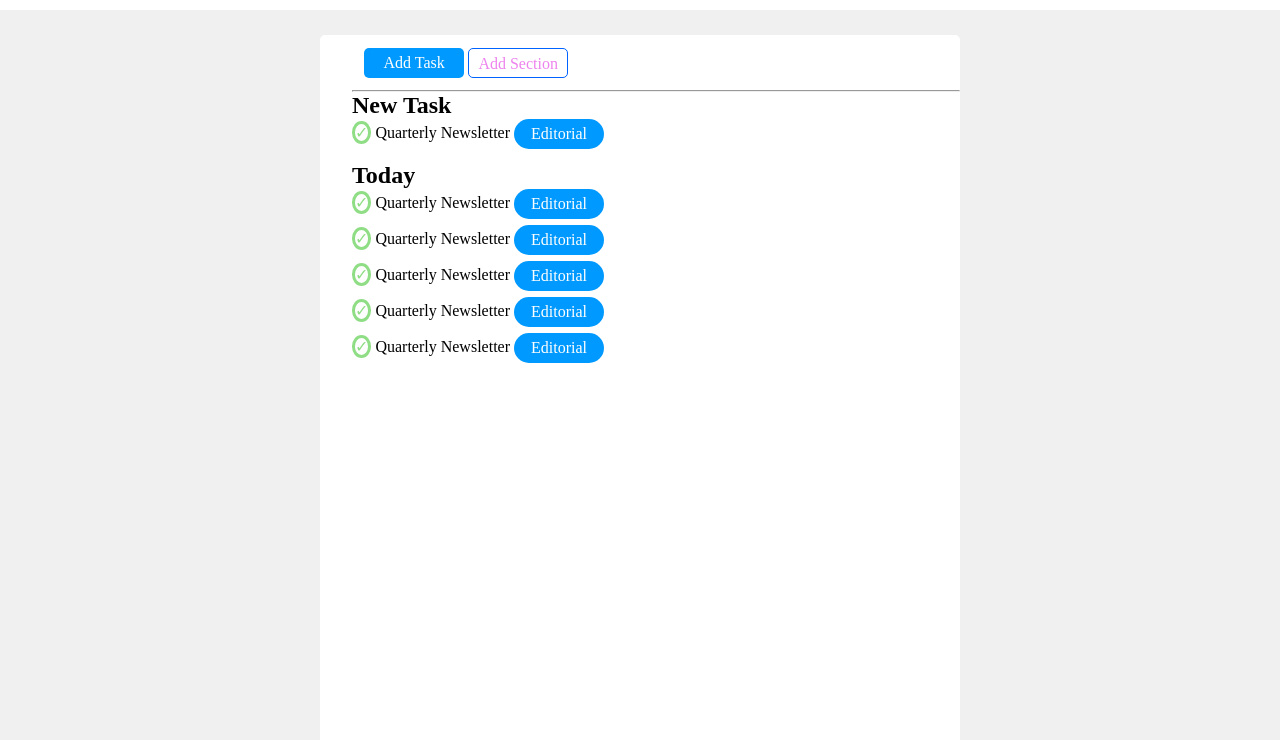
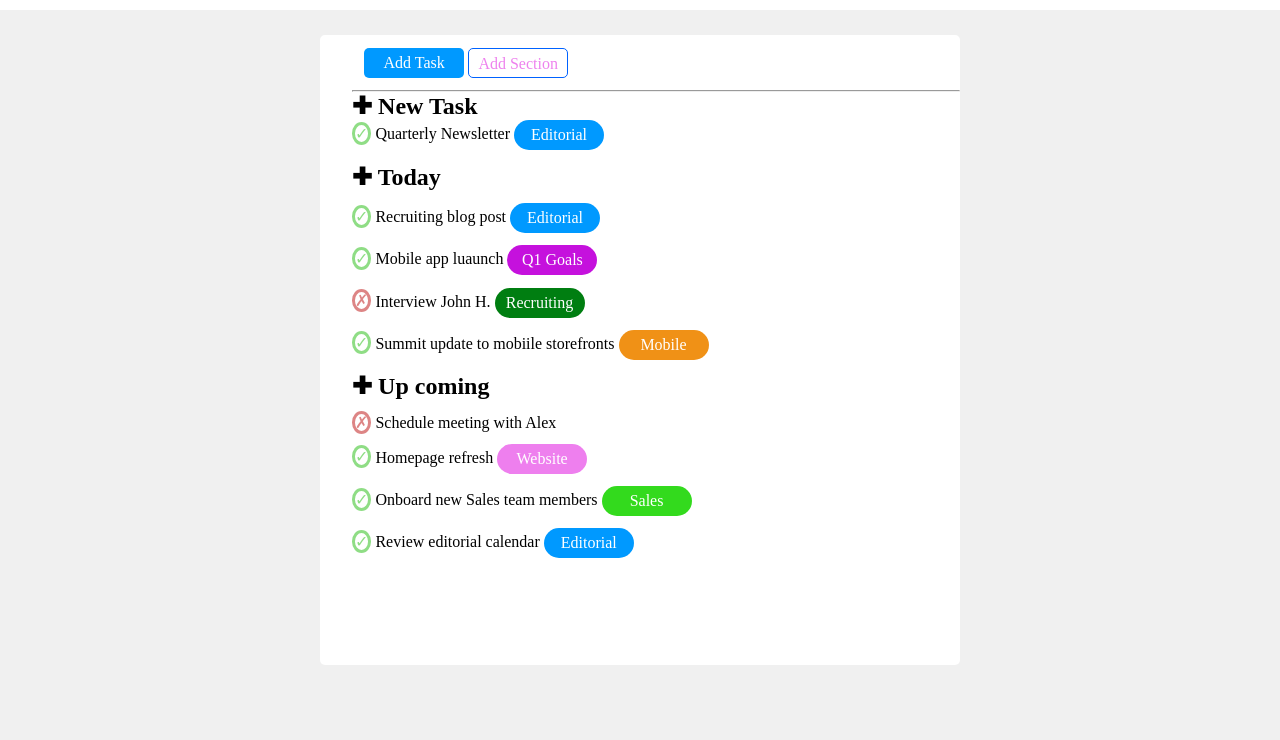
Before and after one commit to sonni46/html-css-toboolist, a plain HTML site: page index.html in a window 1280 px wide. Shown: the part 60-800 px from the top of the page. Drawn offline with Linux system fonts and the light colour scheme.

Commit message:
fine esercizio

```diff
--- a/css/stile.css
+++ b/css/stile.css
@@ -1,85 +1,161 @@
-*{
+* {
   box-sizing: border-box;
   margin: 0%;
   padding: 0%;
 }
-header{
+header {
   margin-top: 5px;
 }
-.logo{
+.logo {
   vertical-align: middle;
   margin-left: 1%;
   margin-bottom: 1%;
 }
-.titolo{
+.titolo {
   font-size: 250%;
   color: rgba(0, 0, 16, 32);
   font-weight: 400;
 }
-.sfondo{
+.sfondo {
   background-color: rgb(240, 240, 240);
   height: 1800px;
 }
-.foglio{
-    background-color:rgb(255, 255, 255);
+/* foglio */
+.foglio {
+  background-color: rgb(255, 255, 255);
   display: inline-table;
   margin-left: 25%;
   margin-top: 2%;
   border-radius: 5px;
-    height: 50%;
+  height: 35%;
   width: 50%;
+}
+.info-foglio {
+  margin-left: 5%;
+  margin-top: 2%;
+}
+.opzioni {
+  margin-bottom: 1%;
+  margin-top: 2%;
+}
+/* foglio */
 
+/* consenso  */
+.positivo {
+  border: solid rgb(143, 221, 133);
+  border-radius: 50%;
+  color: rgb(143, 221, 133);
 }
-.bottoni-blu{
+.negativo {
+  border: solid rgb(221, 133, 133);
+  border-radius: 50%;
+  color: rgb(221, 133, 133);
+}
+/* consenso */
+
+/* bottoni  */
+.bottoni-viola-Task {
+  background-color: rgb(197, 17, 221);
+  color: white;
+  border-radius: 50px;
+  width: 90px;
+  height: 30px;
+  display: inline-block;
+  vertical-align: middle;
+  line-height: 30px;
+  text-align: center;
+  margin-left: 2%;
+  margin: 0%;
+}
+.bottoni-verde-Task {
+  background-color: rgb(0, 126, 17);
+  color: white;
+  border-radius: 50px;
+  width: 90px;
+  height: 30px;
+  display: inline-block;
+  vertical-align: middle;
+  line-height: 30px;
+  text-align: center;
+  margin-left: 2%;
+  margin: 0%;
+}
+.bottoni-arancione-Task {
+  background-color: rgb(240, 145, 22);
+  color: white;
+  border-radius: 50px;
+  width: 90px;
+  height: 30px;
+  display: inline-block;
+  vertical-align: middle;
+  line-height: 30px;
+  text-align: center;
+  margin-left: 2%;
+  margin: 0%;
+}
+.bottoni-rosa-Task {
+  background-color: rgb(238, 127, 238);
+  color: white;
+  border-radius: 50px;
+  width: 90px;
+  height: 30px;
+  display: inline-block;
+  vertical-align: middle;
+  line-height: 30px;
+  text-align: center;
+  margin-left: 2%;
+  margin: 0%;
+}
+.bottoni-verdeacceso-Task {
+  background-color: rgb(51, 218, 29);
+  color: white;
+  border-radius: 50px;
+  width: 90px;
+  height: 30px;
+  display: inline-block;
+  vertical-align: middle;
+  line-height: 30px;
+  text-align: center;
+  margin-left: 2%;
+  margin: 0%;
+}
+.bottoni-blu {
   background-color: rgb(0, 153, 255);
   color: white;
   border-radius: 5px;
-    width:100px;
+  width: 100px;
   height: 30px;
-    display:inline-block;
+  display: inline-block;
   vertical-align: middle;
-    line-height: 30px ;
+  line-height: 30px;
   text-align: center;
   margin-left: 2%;
-    margin-bottom:2%;
+  margin-bottom: 2%;
 }
-.bottoni-Trasparente{
+.bottoni-Trasparente {
   background-color: rgb(255, 255, 255);
   color: violet;
   border-radius: 5px;
-    width:100px;
+  width: 100px;
   height: 30px;
-    display:inline-block;
+  display: inline-block;
   vertical-align: middle;
-    line-height: 30px ;
+  line-height: 30px;
   border: rgb(0, 98, 255) solid 1px;
   text-align: center;
-    margin-bottom:2%;
+  margin-bottom: 2%;
 }
-.info-foglio{
-    margin-left:5% ;
-    margin-top: 2%;
-
-}
-.spunta{
-    border: solid rgb(143, 221, 133);
-    border-radius: 50%;
-    color:rgb(143, 221, 133);
-}
-.bottoni-blu-Task{
+.bottoni-blu-Task {
   background-color: rgb(0, 153, 255);
   color: white;
   border-radius: 50px;
-    width:90px;
+  width: 90px;
   height: 30px;
-    display:inline-block;
+  display: inline-block;
   vertical-align: middle;
-    line-height: 30px ;
+  line-height: 30px;
   text-align: center;
   margin-left: 2%;
   margin: 0%;
-
 }
-.opzioni{
-    margin-bottom: 1%;
-}
+/* bottoni  */
--- a/index.html
+++ b/index.html
@@ -4,7 +4,7 @@
     <meta charset="UTF-8" />
     <meta http-equiv="X-UA-Compatible" content="IE=edge" />
     <meta name="viewport" content="width=device-width, initial-scale=1.0" />
-    <title>Document</title>
+    <title>Toboolist</title>
     <link rel="stylesheet" href="css/stile.css" />
   </head>
   <body>
@@ -19,45 +19,74 @@
 
     <!-- Corpo della Pagina -->
     <main class="sfondo">
+      <!-- foglio -->
       <div class="foglio">
+        <!-- info foglio -->
         <div class="info-foglio">
           <span class="bottoni-blu">Add Task</span>
           <span class="bottoni-Trasparente">Add Section</span>
           <hr />
-          <h2>New Task</h2>
-          <span class="spunta">✓</span>
+          <!-- new task  -->
+          <h2>✚ New Task</h2>
+          <span class="positivo">✓</span>
           <span>Quarterly Newsletter</span>
           <span class="bottoni-blu-Task">Editorial</span>
         </div>
+        <!-- new task  -->
+
+        <!-- today  -->
         <div class="info-foglio">
-          <h2>Today</h2>
+          <h2>✚ Today</h2>
           <div class="opzioni">
-            <span class="spunta">✓</span>
-            <span>Quarterly Newsletter</span>
+            <span class="positivo">✓</span>
+            <span>Recruiting blog post</span>
             <span class="bottoni-blu-Task">Editorial</span>
           </div>
           <div class="opzioni">
-            <span class="spunta">✓</span>
-            <span>Quarterly Newsletter</span>
-            <span class="bottoni-blu-Task">Editorial</span>
+            <span class="positivo">✓</span>
+            <span>Mobile app luaunch</span>
+            <span class="bottoni-viola-Task">Q1 Goals</span>
           </div>
           <div class="opzioni">
-            <span class="spunta">✓</span>
-            <span>Quarterly Newsletter</span>
-            <span class="bottoni-blu-Task">Editorial</span>
+            <span class="negativo">✗</span>
+            <span>Interview John H.</span>
+            <span class="bottoni-verde-Task">Recruiting</span>
           </div>
           <div class="opzioni">
-            <span class="spunta">✓</span>
-            <span>Quarterly Newsletter</span>
-            <span class="bottoni-blu-Task">Editorial</span>
+            <span class="positivo">✓</span>
+            <span>Summit update to mobiile storefronts</span>
+            <span class="bottoni-arancione-Task">Mobile</span>
+          </div>
+        </div>
+        <!-- today  -->
+
+        <!-- up coming  -->
+        <div class="info-foglio">
+          <h2>✚ Up coming</h2>
+          <div class="opzioni">
+            <span class="negativo">✗</span>
+            <span>Schedule meeting with Alex</span>
           </div>
           <div class="opzioni">
-            <span class="spunta">✓</span>
-            <span>Quarterly Newsletter</span>
+            <span class="positivo">✓</span>
+            <span>Homepage refresh</span>
+            <span class="bottoni-rosa-Task">Website</span>
+          </div>
+          <div class="opzioni">
+            <span class="positivo">✓</span>
+            <span>Onboard new Sales team members</span>
+            <span class="bottoni-verdeacceso-Task">Sales</span>
+          </div>
+          <div class="opzioni">
+            <span class="positivo">✓</span>
+            <span>Review editorial calendar</span>
             <span class="bottoni-blu-Task">Editorial</span>
           </div>
         </div>
+        <!-- up coming  -->
+        <!-- fine info foglio -->
       </div>
+      <!-- fine folglio -->
     </main>
     <!-- Corpo della Pagina -->
   </body>
```
Lines whose indentation alone changed are shown as unchanged.
